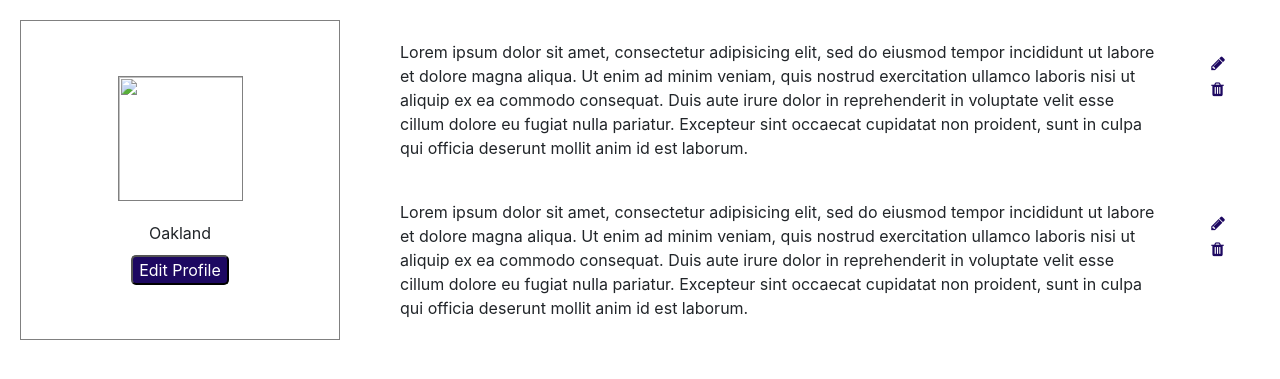
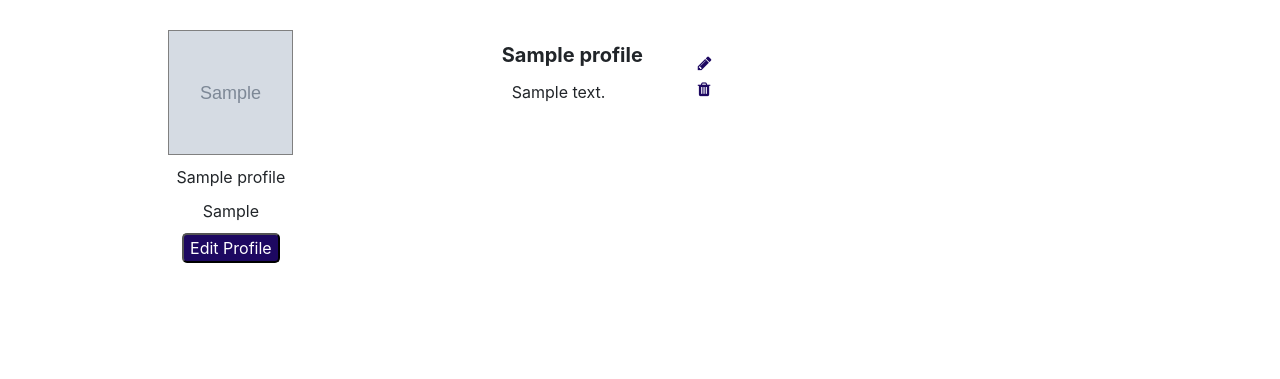
Before and after one commit to Framinus/roam, a Node server app: template src/views/profile.ejs in a window 1280 px wide. Shown: the part 48-427 px from the top of the page. Run offline with Node 20, Linux system fonts and the light colour scheme; the template is opened without the code that fills it: most values are stand-ins (such as "Sample title", 1, 10 or a date in 2020); grey boxes marked "Sample" are stand-in pictures.

Commit message:
fixed up profile page and wrote queries for it

```diff
--- a/public/css/style.css
+++ b/public/css/style.css
@@ -1,3 +1,4 @@
+/*main and auth pages */
 
 .link-text {
   color: #fff;
@@ -90,6 +91,8 @@
   padding-right: 10px;
 }
 
+/*profile page*/
+
 .profile-container {
   display: flex;
   flex-direction: row;
@@ -97,7 +100,7 @@
 
 .profile-column {
   align-items: center;;
-  border: 1px solid grey;
+  /*border: 1px solid grey;*/
   display: flex;
   flex-direction: column;
   flex-grow: 1;
@@ -156,6 +159,8 @@
   color: #fff;
 }
 
+/*city pages */
+
 .city-image {
   background-attachment: fixed;
   background-position: center;
@@ -194,7 +199,7 @@
 
 .post-mini-profile {
   align-items: flex-start;
-  border: 1px solid grey;
+  /*border: 1px solid grey;*/
   display: flex;
   flex-direction: column;
   flex-grow: 1;
@@ -203,6 +208,11 @@
   min-width: 15%;
   max-width: 15%;
   padding: 10px;
+}
+
+.post-title {
+  font-size: 20px;
+  font-weight: bold;
 }
 
 .post-content {
--- a/src/db/schema.sql
+++ b/src/db/schema.sql
@@ -6,6 +6,7 @@ CREATE TABLE users (
   email VARCHAR(255) UNIQUE NOT NULL,
   password VARCHAR(255) NOT NULL,
   image_url TEXT,
+  current_city VARCHAR(255) NOT NULL,
   join_date TIMESTAMP(0) DEFAULT now()
 );
 
--- a/src/routes/auth/signup.js
+++ b/src/routes/auth/signup.js
@@ -10,10 +10,10 @@ router.route('/')
   })
 
   .post((req, res) => {
-    const { name, email, password } = req.body;
+    const { name, email, password, currentcity } = req.body;
     bcrypt.hash(password, saltRounds)
       .then((hash) => {
-        return createUser(name, email, hash)
+        return createUser(name, email, hash, currentcity)
       })
       .then((userInfo) => {
         if (userInfo.name != 'error') {
--- a/src/routes/profile.js
+++ b/src/routes/profile.js
@@ -1,10 +1,10 @@
 const router = require('express').Router();
-const getUserProfile = require('../db/users.js').getUserProfile;
+const getUserProfileAndReviews = require('../db/users.js').getUserProfileAndReviews;
 
 router.get('/', (req, res) => {
   if (req.session.user) {
     const { user } = req.session;
-    getUserProfile(user)
+    getUserProfileAndReviews(user)
       .then((profile) => {
         res.render('profile', { profile });
       })
--- a/src/views/profile.ejs
+++ b/src/views/profile.ejs
@@ -4,28 +4,27 @@
 
 <div class="profile-container">
   <div class="profile-column">
-    <img class="user user-pic" src="<%= profile.image_url %>">
-    <div class="user user-name"><%= profile.name %></div>
-    <div class="user current-city">Oakland</div>
+    <img class="user user-pic" src="<%= profile[0].image_url %>">
+    <div class="user user-name"><%= profile[0].name %></div>
+    <div class="user current-city"><%= profile[0].current_city %></div>
     <div class="user edit-profile">
       <button type="button" class="edit-profile-btn">Edit Profile</button>
     </div>
   </div>
+
   <div class="posts-column">
+    <% profile.forEach((review) => { %>
       <div class="posts-row">
-          <div class="post-body">Lorem ipsum dolor sit amet, consectetur adipisicing elit, sed do eiusmod tempor incididunt ut labore et dolore magna aliqua. Ut enim ad minim veniam, quis nostrud exercitation ullamco laboris nisi ut aliquip ex ea commodo consequat. Duis aute irure dolor in reprehenderit in voluptate velit esse cillum dolore eu fugiat nulla pariatur. Excepteur sint occaecat cupidatat non proident, sunt in culpa qui officia deserunt mollit anim id est laborum.</div>
-          <div class="icon-column">
-            <i class="profile-icon fa fa-pencil" aria-hidden="true"></i>
-            <i class="profile-icon fa fa-trash" aria-hidden="true"></i>
-          </div>
+        <div class="post-body">
+          <div class="post-title"><%= review.title %></div>
+          <div class="post-content"><%= review.content %></div>
+        </div>
+        <div class="icon-column">
+          <i class="profile-icon fa fa-pencil" aria-hidden="true"></i>
+          <i class="profile-icon fa fa-trash" aria-hidden="true"></i>
+        </div>
       </div>
-      <div class="posts-row">
-          <div class="post-body">Lorem ipsum dolor sit amet, consectetur adipisicing elit, sed do eiusmod tempor incididunt ut labore et dolore magna aliqua. Ut enim ad minim veniam, quis nostrud exercitation ullamco laboris nisi ut aliquip ex ea commodo consequat. Duis aute irure dolor in reprehenderit in voluptate velit esse cillum dolore eu fugiat nulla pariatur. Excepteur sint occaecat cupidatat non proident, sunt in culpa qui officia deserunt mollit anim id est laborum.</div>
-          <div class="icon-column">
-            <i class="profile-icon fa fa-pencil" aria-hidden="true"></i>
-            <i class="profile-icon fa fa-trash" aria-hidden="true"></i>
-          </div>
-      </div>
+      <% }) %>
   </div>
 </div>
 
```
Also changed, not shown: src/db/users.js (+16 -8 lines).
